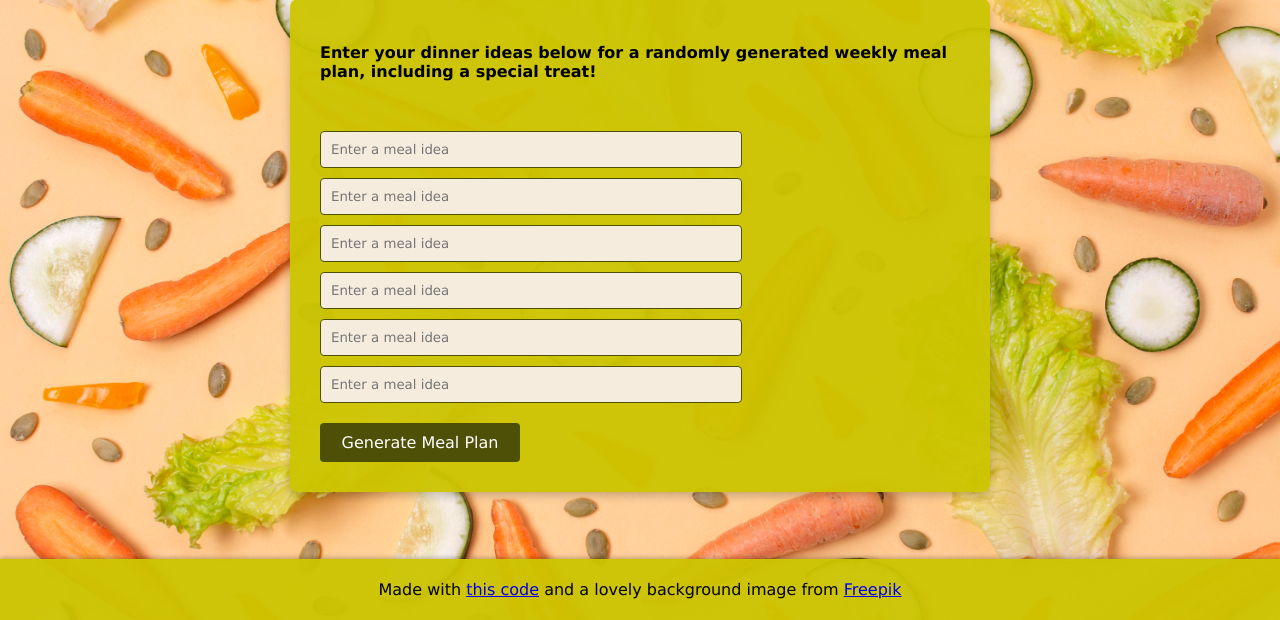
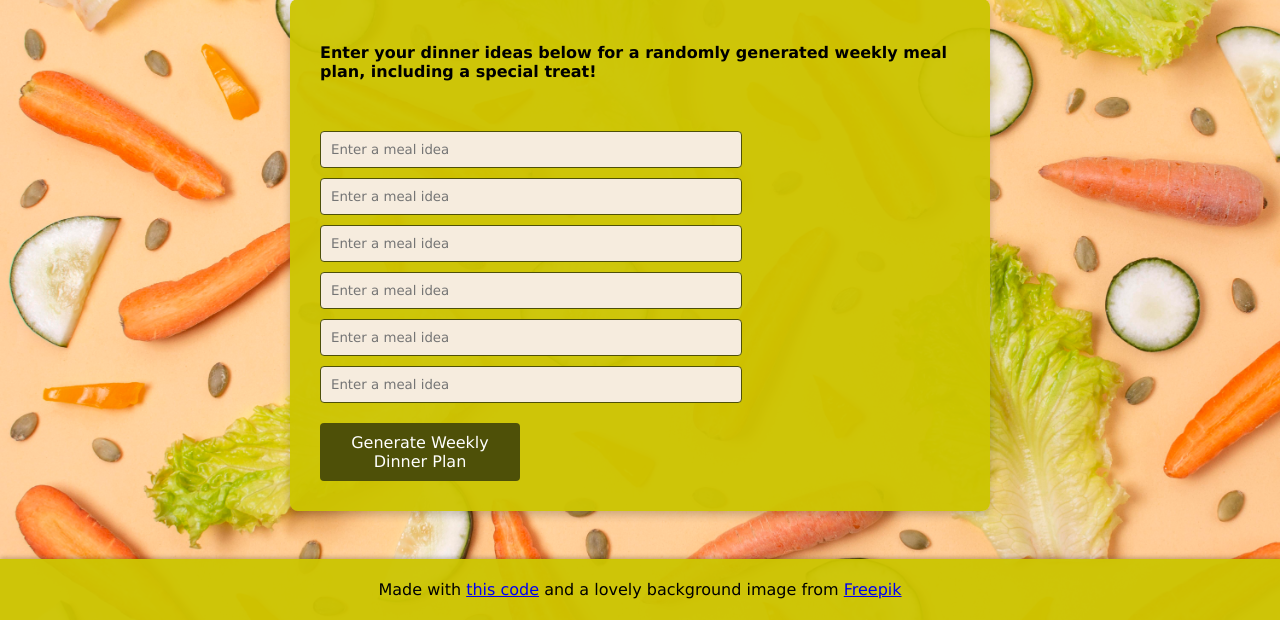
Before and after one commit to kazvee/snake-bytes, a Flask app: page / in a window 1280 px wide. Shown: the part 180-800 px from the top of the page. Run offline with Flask 3, Linux system fonts and the light colour scheme.

Commit message:
Use button element for `Generate Weekly Dinner Plan` for improved accessibility

```diff
--- a/templates/index.html
+++ b/templates/index.html
@@ -20,7 +20,7 @@
             <input type="text" id="meal_{{ i }}" name="meal_{{ i }}" placeholder="Enter a meal idea" class="input-field"
                 required>
             {% endfor %}
-            <input type="submit" value="Generate Meal Plan">
+            <button type="submit" class="btn">Generate Weekly Dinner Plan</button>
         </form>
         {% if error %}
         <p class="error">{{ error }}</p>
```
